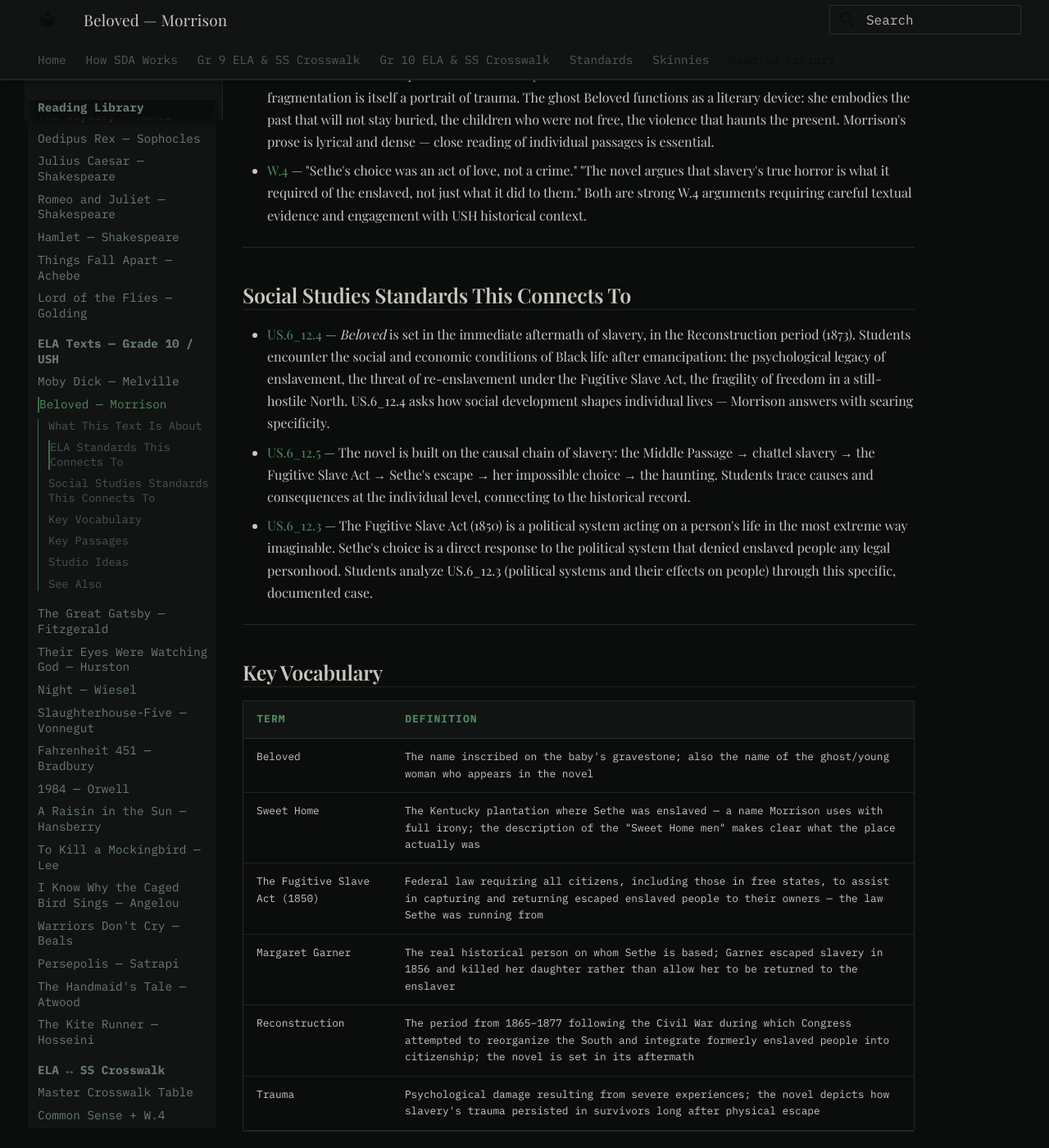
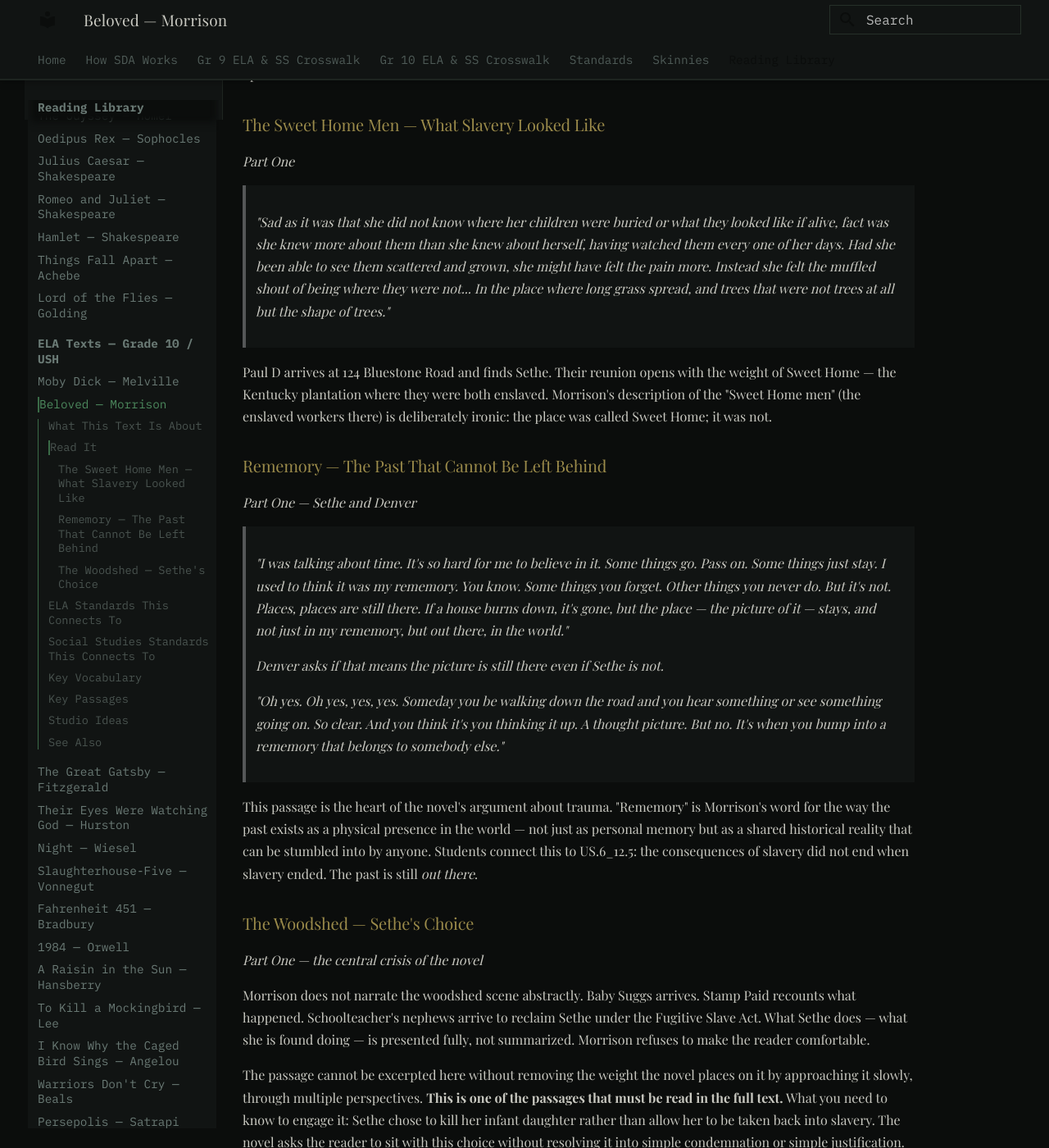
Before and after one commit to laskerpanda/SDA-WIKI, an MkDocs documentation site: the page built from docs/reading-library/ela/beloved-morrison.md, in a window 1280 px wide and 1400 px high, scrolled down 823 px. Shown: the whole window at 82% size. Built offline with MkDocs 1.6.1 and Material for MkDocs 9.7.7, drawn with Linux system fonts in a browser that asks for light colours; some web fonts are replaced; some of the changed text lies outside the part shown.

Commit message:
hermes: 2026-06-17 10:00

```diff
--- a/docs/reading-library/ela/beloved-morrison.md
+++ b/docs/reading-library/ela/beloved-morrison.md
@@ -15,6 +15,47 @@
 *Beloved* is Toni Morrison's 1987 Pulitzer Prize–winning novel about Sethe, an enslaved woman who escaped to Ohio, and the ghost of her daughter Beloved — whom Sethe killed as a baby rather than allow her to be taken back into slavery. The novel is set in 1873 Cincinnati, with extensive memories of the Kentucky plantation called Sweet Home. It is simultaneously a ghost story, a historical novel about slavery's psychological legacy, and a meditation on what slavery required of those who survived it.
 
 **Morrison wrote *Beloved* to fill a silence.** She has said that slavery's horrors are "unspeakable" — that American culture had not fully reckoned with what slavery was and what it cost the people inside it. The novel is her attempt to make the reader sit with that cost, to refuse the historical abstraction ("millions of enslaved people") and insist on the human particular: one woman, one baby, one impossible choice. *Beloved* is dedicated "To the Sixty Million and more" — those who died in the Middle Passage and in slavery.
+
+---
+
+## Read It
+
+*Beloved* is copyrighted. Key passages below are provided for study and analysis. For the full novel, see the access options at the bottom of this section.
+
+### The Sweet Home Men — What Slavery Looked Like
+*Part One*
+
+> "Sad as it was that she did not know where her children were buried or what they looked like if alive, fact was she knew more about them than she knew about herself, having watched them every one of her days. Had she been able to see them scattered and grown, she might have felt the pain more. Instead she felt the muffled shout of being where they were not... In the place where long grass spread, and trees that were not trees at all but the shape of trees."
+
+Paul D arrives at 124 Bluestone Road and finds Sethe. Their reunion opens with the weight of Sweet Home — the Kentucky plantation where they were both enslaved. Morrison's description of the "Sweet Home men" (the enslaved workers there) is deliberately ironic: the place was called Sweet Home; it was not.
+
+### Rememory — The Past That Cannot Be Left Behind
+*Part One — Sethe and Denver*
+
+> "I was talking about time. It's so hard for me to believe in it. Some things go. Pass on. Some things just stay. I used to think it was my rememory. You know. Some things you forget. Other things you never do. But it's not. Places, places are still there. If a house burns down, it's gone, but the place — the picture of it — stays, and not just in my rememory, but out there, in the world."
+>
+> Denver asks if that means the picture is still there even if Sethe is not.
+>
+> "Oh yes. Oh yes, yes, yes. Someday you be walking down the road and you hear something or see something going on. So clear. And you think it's you thinking it up. A thought picture. But no. It's when you bump into a rememory that belongs to somebody else."
+
+This passage is the heart of the novel's argument about trauma. "Rememory" is Morrison's word for the way the past exists as a physical presence in the world — not just as personal memory but as a shared historical reality that can be stumbled into by anyone. Students connect this to US.6_12.5: the consequences of slavery did not end when slavery ended. The past is still *out there*.
+
+### The Woodshed — Sethe's Choice
+*Part One — the central crisis of the novel*
+
+Morrison does not narrate the woodshed scene abstractly. Baby Suggs arrives. Stamp Paid recounts what happened. Schoolteacher's nephews arrive to reclaim Sethe under the Fugitive Slave Act. What Sethe does — what she is found doing — is presented fully, not summarized. Morrison refuses to make the reader comfortable.
+
+The passage cannot be excerpted here without removing the weight the novel places on it by approaching it slowly, through multiple perspectives. **This is one of the passages that must be read in the full text.** What you need to know to engage it: Sethe chose to kill her infant daughter rather than allow her to be taken back into slavery. The novel asks the reader to sit with this choice without resolving it into simple condemnation or simple justification.
+
+> "She just flew. Collected every bit of life she had made, all the parts of her that were precious and fine and beautiful, and carried, pushed, dragged them through the veil, out, away, over there where no one could hurt them."
+
+This is how Paul D processes what Sethe did. Morrison makes both the horror and the love fully present at once — which is the novel's central achievement.
+
+---
+
+**Get the full text:**
+- [Open Library — free digital borrowing](https://openlibrary.org/works/OL27258W) *(free account, borrow like a library)*
+- No account? Connect with **Mr. Reese** or the **Fargo South Library**.
 
 ---
 
```
Also changed, not shown: docs/reading-library/TEMPLATE.md (added, +93 -0 lines), docs/reading-library/social-studies/book-of-the-dead-egypt.md (added, +190 -0 lines), docs/skinnies/world-history/era-1/wh-6-12-2-belief-systems-skinny.md (+1 -1 lines), docs/skinnies/world-history/era-2/wh-6-12-3-medieval-political-skinny.md (+1 -1 lines), docs/skinnies/world-history/era-3/wh-6-12-4-revolution-social-economic-skinny.md (+2 -2 lines).
